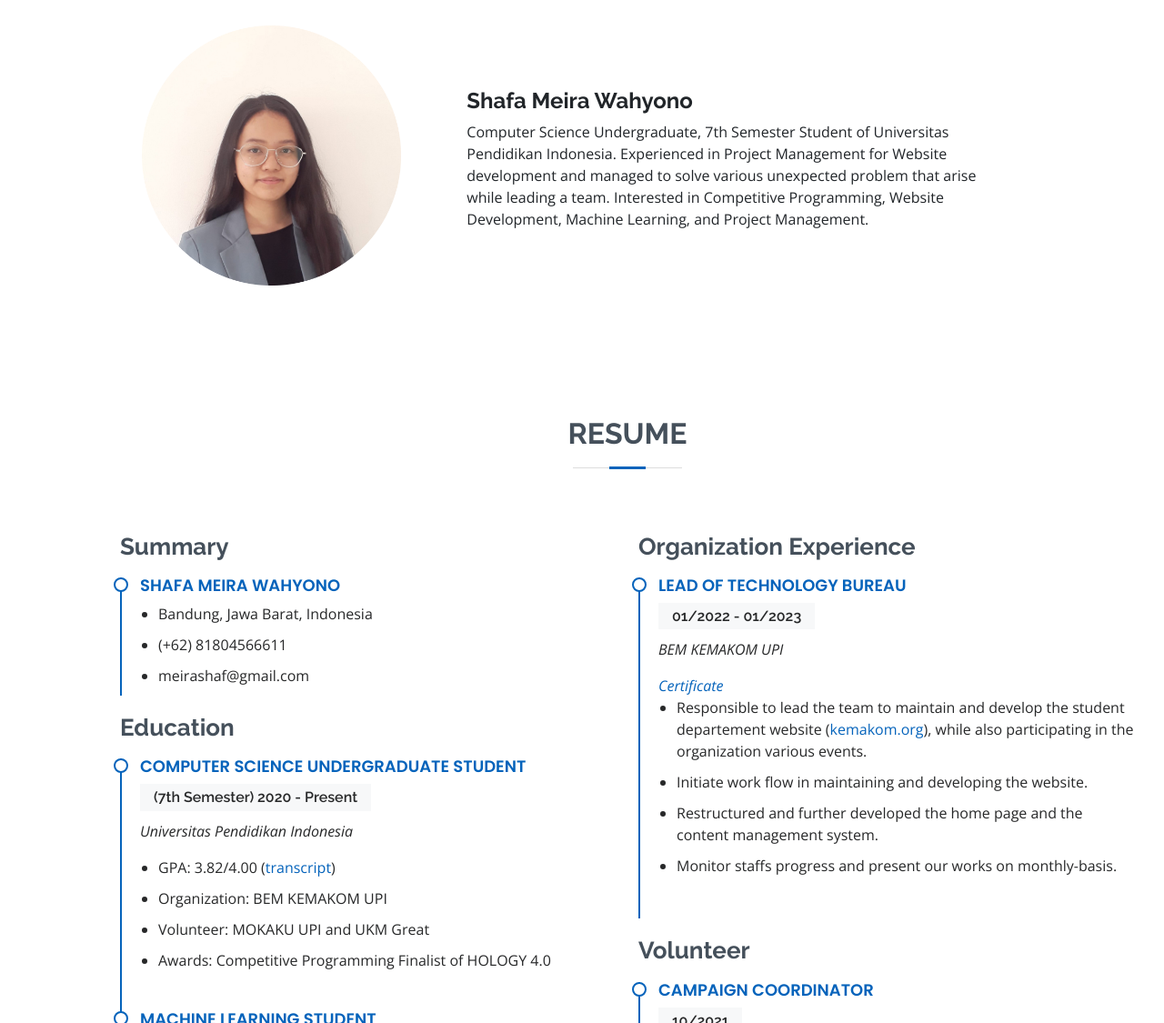
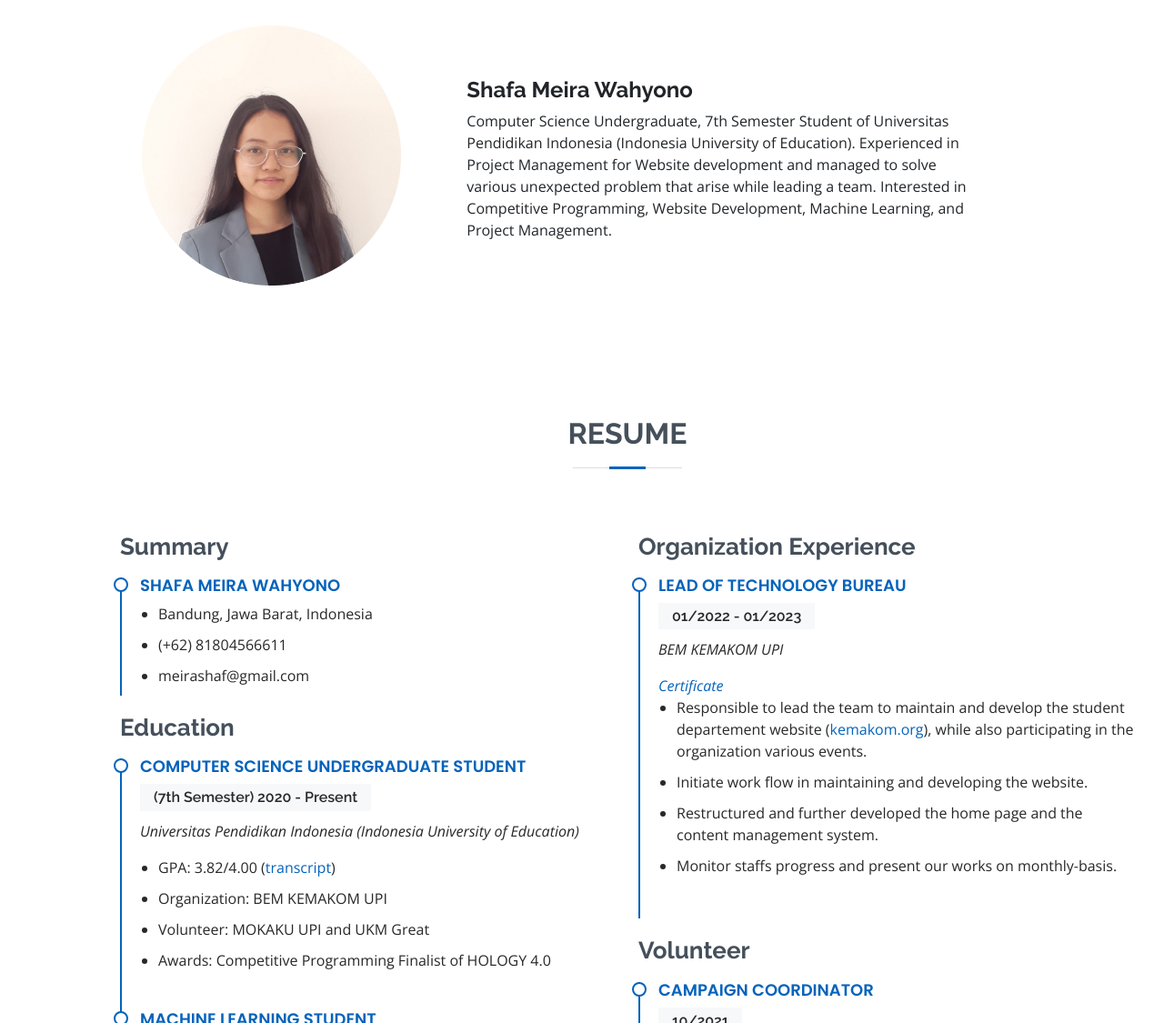
Before and after one commit to meirashaf/meirashaf.github.io, a plain HTML site: page index.html in a window 1280 px wide. Shown: the part 940-2065 px from the top of the page at 91% size. Drawn offline with nearby package versions, Linux system fonts and the light colour scheme.

Commit message:
Update index.html

```diff
--- a/index.html
+++ b/index.html
@@ -89,7 +89,7 @@
             <div class="col-md-8 kartu-mid">
               <div class="mx-4 px-4 pt-4">
                 <h4 class="card-title"><b>Shafa Meira Wahyono</b></h4>
-                <p class="text-left">Computer Science Undergraduate, 7th Semester Student of Universitas Pendidikan Indonesia. Experienced in Project Management for Website development and managed to solve various unexpected problem that arise while leading a team. Interested in Competitive Programming, Website Development, Machine Learning, and Project Management.</p>
+                <p class="text-left">Computer Science Undergraduate, 7th Semester Student of Universitas Pendidikan Indonesia (Indonesia University of Education). Experienced in Project Management for Website development and managed to solve various unexpected problem that arise while leading a team. Interested in Competitive Programming, Website Development, Machine Learning, and Project Management.</p>
               </div>
             </div>
           </div>
@@ -120,7 +120,7 @@
             <div class="resume-item">
               <h4>Computer Science Undergraduate Student</h4>
               <h5>(7th Semester) 2020 - Present</h5>
-              <p><em>Universitas Pendidikan Indonesia</em></p>
+              <p><em>Universitas Pendidikan Indonesia (Indonesia University of Education)</em></p>
               <ul>
                 <li>GPA: 3.82/4.00 (<a target="_blank" href="https://drive.google.com/file/d/1S4oIQ8sacrg4pH_Kwzz72pLFvUsPjLba/view?usp=sharing">transcript</a>)</li>
                 <li>Organization: BEM KEMAKOM UPI</li>
```
